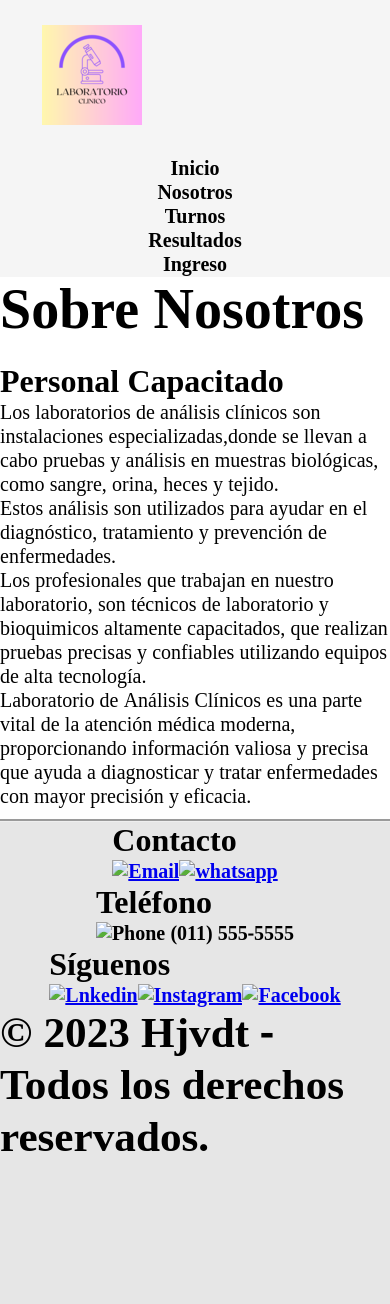
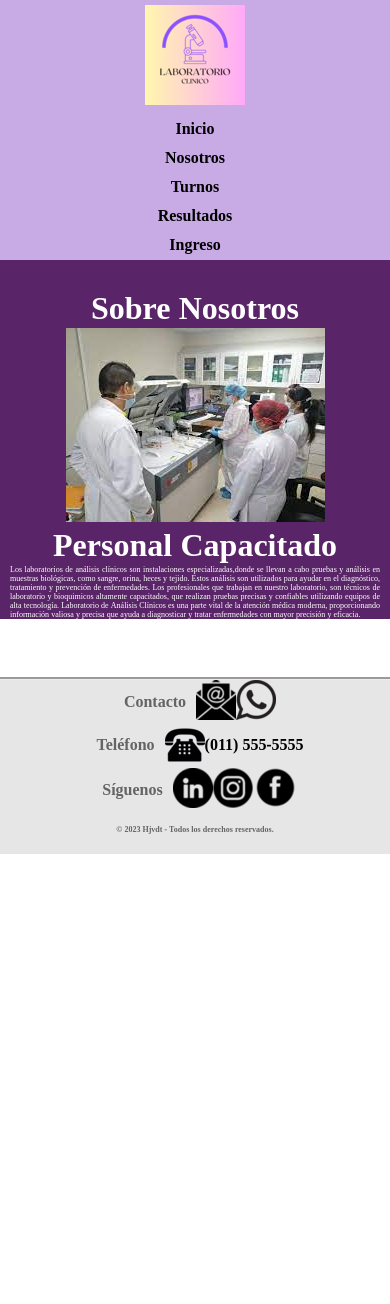
Before and after one commit to Hjvdt/Fullstack-moduloHtml-Com38385, a plain HTML site: page pages/nosotros.html in a window 390 px wide. After the commit the page ends 854 px from the top, so only its background shows below. Drawn offline with Linux system fonts and the light colour scheme; a web font is replaced by a local one.

Commit message:
termine responsive del index y comienzo con las otras pags

```diff
--- a/css/style.css
+++ b/css/style.css
@@ -27,8 +27,7 @@ h1{ font-size: 3.5em;}
 h2{ font-size: 2.7em;}
 h3{ font-size: 2em;}
 p{ font-size: 1.25em;}
-ul{ list-style: none;}
-li{ font-size: 1.25em;}
+
 
 button{
     font-size: 1.25em;
@@ -89,7 +88,7 @@ header a{
 }
 
 header a:hover{
-    color: rgba(226, 53, 142, 0.775);
+    color: rgba(194, 25, 109, 0.775);
 }
 
 /* ------------------------ Main ------------------ */
@@ -118,6 +117,7 @@ main{
 #hero h1{
     color: white;
     font-size: 2.5em;
+    text-shadow: 4px 4px rgb(50, 29, 54);
 }
 
 #hero h2{
@@ -307,106 +307,37 @@ footer p{
     font-size: 0.5em;
 }
 
-
-/* --------------- Resonsive ----------------- */
-@media (min-width: 850px){
-    header{
-        position: fixed;
-        width: 100%;
-    }
-
-    header .container{
-        flex-direction: row;
-        justify-content: space-between;
-    }
-
-    header nav{
-        flex-direction: row;
-        padding-bottom: 0;
-        padding-right: 20px;
-    }
-
-    #hero h1{
-        font-size: 5em;
-    }
-
-    #box-container .box{
-        display: flex;
-        justify-content: center;
-    }
-
-    #box-container p{
-        display: block;
-        margin-bottom: 30px;
-    }
-
-    #box-container h2{
-        font-size: 4em;
-    }
-
-    #box-container h3{
+#box-container1{
+    background-color: rgb(90, 37, 104);
+    color: white;
+    text-align: center;
+    justify-content:space-between;
     margin-top: 0;
 }
-
-    #box-container .card{
-        padding: 50px;
-        background-size: 100% 150px;
-        background-repeat: no-repeat;
-        background-position-y: 0;
-        background-color: rgba(50, 50, 50, 1);
-        box-shadow: 2px 2px 10px rgba(0,0,0,0.5);
-    }
-
-    .card:first-child{
-        background-image: linear-gradient(
-            0deg,
-            rgba(0,0,0,0.5),
-            rgba(0,0,0,0.5)
-        )
-        ,url("../asset/img/turnos.jpg");
-
-    }
-
-    .card:nth-child(2){
-        background-image: linear-gradient(
-            0deg,
-            rgba(0,0,0,0.5),
-            rgba(0,0,0,0.5)
-        )
-        ,url("../asset/img/resultados.png");
-    }
-
-    .card:nth-child(3){
-        background-image: linear-gradient(
-            0deg,
-            rgba(0,0,0,0.5),
-            rgba(0,0,0,0.5)
-        )
-        ,url("../asset/img/contactenos.png");
-
-    }
-
-    #caracteristicas{
-        background-image: url("media/background-2.jpeg");
-        background-repeat: no-repeat;
-        background-size: 500px 400px;
-        background-position: calc(100vw - 500px) 120px;
-    }
-
-    #final h2{
-        font-size: 5em;
-    }
-
-    #final button{
+.about{
+    margin-top: 10px;
     font-size: 2em;
 }
-
-    footer .container{
-        justify-content: flex-end;
+.nosotros p{
+    margin-left: 10px;
+    margin-right: 10px;
+    font-size: 0.5em;
+    text-align:justify;
+    text-justify:auto;
 }
+#box-container1 .container{
+    padding: 10px 10px;
 }
 
 
+
+
+
+
+
+
+
+/* --------------- Resonsive ----------------- */
 @media (min-width: 768px){
     header{
         position: fixed;
@@ -430,15 +361,15 @@ footer p{
         font-size: 3em;
         margin-top: 120px;
         margin-bottom: 20px;
-        text-shadow: 4px 4px rgb(138, 58, 151);
+        text-shadow: 2px 2px rgb(138, 58, 151);
     }
 
     #hero h2{
         font-size: 1.5em;
     }
 
-    .container h2{
-        font-size: 2.5em;
+    .box-container h2{
+        font-size: 1.5em;
     }
     .card button{
         margin-top: 50px;
@@ -464,9 +395,7 @@ footer .contenedor-form{
     "contacto phone seguinos"
     ;
     }
-
 }
-
 @media (min-width: 1024px){
     .navbar-menu{
         font-family: 'Noto Serif Hebrew', serif;
@@ -498,7 +427,6 @@ footer .contenedor-form{
             rgba(0,0,0,0.5)
         )
         ,url("../asset/img/turnos.jpg");
-
     }
 
     .card:nth-child(2){
@@ -521,3 +449,20 @@ footer .contenedor-form{
     }
 
 }
+@media (min-width: 1440px){
+    header .container{
+        position:fixed;
+        max-width: 2560px;
+        width: 100%;
+    }
+    #hero h1{
+        font-size: 5em;
+        margin-top: 120px;
+        margin-bottom: 20px;
+        text-shadow: 4px 4px rgb(138, 58, 151);
+    }
+    #final h2{
+        font-size: 4em;
+        margin-bottom: 50px;
+    }
+}
--- a/pages/nosotros.html
+++ b/pages/nosotros.html
@@ -1,11 +1,13 @@
 <!DOCTYPE html>
 <html lang="en">
-
 <head>
     <meta charset="UTF-8">
     <meta http-equiv="X-UA-Compatible" content="IE=edge">
     <meta name="viewport" content="width=device-width, initial-scale=1.0">
     <title>Sistema de Turnos - Segunda Preentrga</title>
+    <link rel="icon" type="image/x-icon" href='../asset/img/favicon.ico.png' />
+    <link rel="preconnect" href="https://fonts.googleapis.com">
+        <link rel="preconnect" href="https://fonts.gstatic.com" crossorigin>
     <style>
         @import url('https://fonts.googleapis.com/css2?family=Alice&family=Dongle:wght@300&family=Noto+Serif+Hebrew:wght@500&family=Noto+Serif+KR:wght@700&display=swap');
     </style>
@@ -13,89 +15,58 @@
 </head>
 
 <body>
-    <div class="hero">
         <header>
-            <div class="logo">
-                <a href="../index.html"><img src="../asset/img/Logo.png" alt="logo"></a>
+            <div class="container">
+                <a  href="../index.html"><img src="../asset/img/Logo.png" alt="logo"></a>
+                <nav class="navbar">
+                    <a class="navbar-menu" href="../index.html">Inicio</a></li>
+                    <a class="navbar-menu" href="../pages/nosotros.html">Nosotros</a>
+                    <a class="navbar-menu" href="../pages/turnos.html">Turnos</a>
+                    <a class="navbar-menu" href="../pages/resultados.html">Resultados</a>
+                    <a class="navbar-menu" href="../pages/ingreso.html">Ingreso</a>
+                </nav>
             </div>
-            <nav class=" navbar">
-                <ul class="navbar-flex">
-                    <li><a class="navbar-menu" href="../index.html">Inicio</a></li>
-                    <li><a class="navbar-menu" href="../pages/nosotros.html">Nosotros</a></li>
-                    <li><a class="navbar-menu" href="../pages/turnos.html">Turnos</a></li>
-                    <li><a class="navbar-menu" href="../pages/resultados.html">Resultados</a></li>
-                    <li><a class="navbar-menu" href="../pages/ingreso.html">Ingreso</a></li>
-                </ul>
-            </nav>
         </header>
         <main>
-            <div class="nosotros">
-                <h1>Sobre Nosotros</h1>
-                <section class="nosotros-1">
-                    <img src="../assets/img/nosotros.jpg" alt="">
+            <section id="box-container1">
+                <div class="container"></div>
+                    <h1 class="about">Sobre Nosotros</h1>
+                    <section class="nosotros">
+                        <img src="../asset/img/nosotros.jpg" alt="">
                         <h3>Personal Capacitado</h3>
                         <p> Los laboratorios de análisis clínicos son instalaciones especializadas,donde se llevan a cabo
-                    pruebas y análisis en muestras biológicas, como sangre, orina, heces y tejido. <br>
-                    Estos análisis son utilizados para ayudar en el diagnóstico, tratamiento y prevención de enfermedades.<br>
+                        pruebas y análisis en muestras biológicas, como sangre, orina, heces y tejido.
+                        Estos análisis son utilizados para ayudar en el diagnóstico, tratamiento y prevención de enfermedades.
                         Los profesionales que trabajan en nuestro laboratorio, son técnicos de laboratorio y bioquimicos
-                    altamente capacitados, que realizan pruebas precisas y confiables utilizando equipos de alta tecnología.<br>
+                        altamente capacitados, que realizan pruebas precisas y confiables utilizando equipos de alta tecnología.
                         Laboratorio de Análisis Clínicos es una parte vital de la atención médica moderna, proporcionando
                         información valiosa y precisa que ayuda a diagnosticar y tratar enfermedades con mayor precisión y eficacia.</p>
                     </section>
                 </div>
+            </section>
         </main>
         <footer>
-            <div class="contenedor-contacto">
+            <section class="conteiner-contacto">
                 <div class="contenedor-form">
-                    <div>
-                        <h3>Contacto</h3>
-                        <ul class="contacto">
-                            <li>
-                                <a href="https://www.gmail.com/" target="_blank">
-                                    <img src="../asset/icons/email.png" alt="Email">
-                                </a>
-                            </li>
-                            <li>
-                                <a href="https://wa.me/" target="_blank">
-                                    <img src="../asset/icons/whatsapp.png" alt="whatsapp">
-                                </a>
-                            </li>
-                        </ul>
+                    <div class="contacto">
+                        <p>Contacto</p>
+                        <a class="c-1" href="https://www.gmail.com/" target="_blank"><img src="../asset/img/email.png" alt="Email"></a>
+                        <a class="c-1" href="https://wa.me/" target="_blank"><img src="../asset/img/whatsapp.png" alt="whatsapp"></a>
                     </div>
-                    <div>
-                        <h3>Teléfono </h3>
-                        <ul class="phone">
-                            <li>
-                                <img src="../asset/icons/telefono.png" alt="Phone">
-                                <strong>(011) 555-5555</strong>
-                            </li>
-                        </ul>
+                    <div class="phone">
+                        <p>Teléfono </p><img class="c-2" src="../asset/img/telefono.png" alt="Phone"><strong>(011) 555-5555</strong>
                     </div>
-                    <div>
-                        <h3>Síguenos</h3>
-                        <ul class="seguinos">
-                            <li>
-                                <a href="https://www.linkedin.com/" target="_blank">
-                                    <img src="../asset/icons/linkedin.png" alt="Lnkedin">
-                                </a>
-                            </li>
-                            <li>
-                                <a href="https://www.instagram.com/" target="_blank">
-                                    <img src="../asset/icons/instagram.png" alt="Instagram">
-                                </a>
-                            </li>
-                            <li>
-                                <a href="https://www.facebook.com/" target="_blank">
-                                    <img src="../asset/icons/face.png" alt="Facebook">
-                                </a>
-                            </li>
-                        </ul>
+                    <div class="seguinos">
+                        <p>Síguenos</p>
+                        <a class="c-3" href="https://www.linkedin.com/" target="_blank"><img src="../asset/img/linkedin.png" alt="Lnkedin"></a>
+                        <a class="c-3" href="https://www.instagram.com/" target="_blank"><img src="../asset/img/instagram.png" alt="Instagram"></a>
+                        <a class="c-3" href="https://www.facebook.com/" target="_blank"><img src="../asset/img/face.png" alt="Facebook"></a>
                     </div>
                 </div>
                 <div class="derechos">
-                    <h2>© 2023 Hjvdt - Todos los derechos reservados.</h2>
+                    <p>© 2023 Hjvdt - Todos los derechos reservados.</p>
                 </div>
-            </div>
+            </section>
         </footer>
     </body>
 </html>
```
Lines whose indentation alone changed are shown as unchanged.
